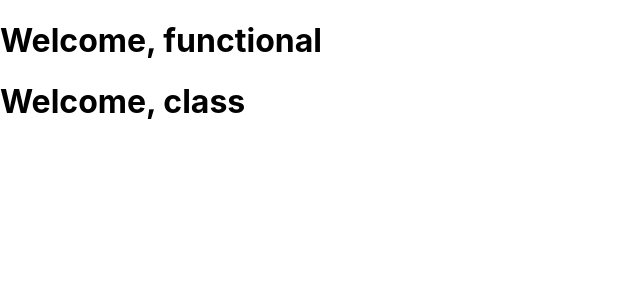
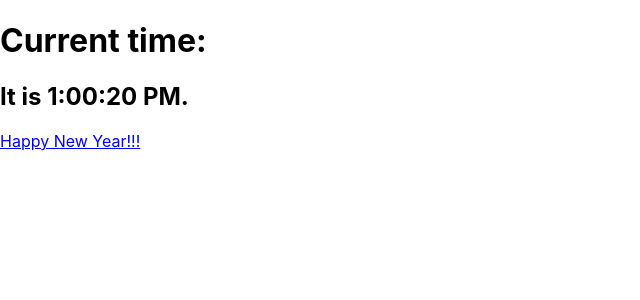
Before and after one commit to Yurk-do/first-react-app, a React (Create React App) app: page / in a window 1280 px wide. Shown: the top 300 px of the page, without its empty margins (0-640 px from the left). Built offline with nearby package versions, Linux system fonts and the light colour scheme.

Commit message:
state and class components, events

```diff
--- a/src/index.js
+++ b/src/index.js
@@ -4,6 +4,7 @@ import ReactDOM from "react-dom";
 import "./index.css";
 
 import App from "./App";
+import { computeHeadingLevel } from "@testing-library/react";
 
 // ReactDOM.render(
 //   <React.StrictMode>
@@ -131,28 +132,76 @@ import App from "./App";
 
 // Сomposition
 
-function WelcomePanelF(props) {
-  return <h1>Welcome, {props.name}</h1>;
-}
+// function WelcomePanelF(props) {
+//   return <h1>Welcome, {props.name}</h1>;
+// }
 
-class WelcomePanelC extends React.Component {
+// class WelcomePanelC extends React.Component {
+//   render() {
+//     return <h1> Welcome, {this.props.name}</h1>;
+//   }
+// }
+
+// const MainPanel = (props) => (
+//   <React.Fragment>
+//     <WelcomePanelF name={props.nameF} />
+//     <WelcomePanelC name={props.nameC} />
+//   </React.Fragment>
+// );
+
+// const ContentArea = (props) => (
+//   <MainPanel nameF={props.nameFunc} nameC={props.nameCl} />
+// );
+
+// ReactDOM.render(
+//   <ContentArea nameFunc={"functional"} nameCl={"class"} />,
+//   document.getElementById("root")
+// );
+
+// STATE and Class component
+
+const FormattedDate = ({ date }) => <h2>It is {date.toLocaleTimeString()}.</h2>;
+class Clock extends React.Component {
+  constructor(props) {
+    super(props);
+    this.state = { date: new Date() };
+    this.handleClick = this.handleClick.bind(this);
+  }
+
+  componentDidMount() {
+    this.timerId = setInterval(() => this.tick(), 1000);
+  }
+
+  componentWillUnmount() {
+    clearInterval(this.timerId);
+  }
+
+  tick() {
+    this.setState({ date: new Date() });
+  }
+
+  handleClick(e) {
+    e.preventDefault();
+    console.log(`Happy New Year!!! + ${this.timerId}`);
+  }
   render() {
-    return <h1> Welcome, {this.props.name}</h1>;
+    return (
+      <React.Fragment>
+        <h1>Current time:</h1>
+        <FormattedDate date={this.state.date} />
+        <a href="#" onClick={this.handleClick}>
+          Happy New Year!!!
+        </a>
+      </React.Fragment>
+    );
   }
 }
-
-const MainPanel = (props) => (
+const App1 = () => (
   <React.Fragment>
-    <WelcomePanelF name={props.nameF} />
-    <WelcomePanelC name={props.nameC} />
+    <Clock />
   </React.Fragment>
 );
 
-const ContentArea = (props) => (
-  <MainPanel nameF={props.nameFunc} nameC={props.nameCl} />
-);
+ReactDOM.render(<App1 />, document.getElementById("root"));
 
-ReactDOM.render(
-  <ContentArea nameFunc={"functional"} nameCl={"class"} />,
-  document.getElementById("root")
-);
+// const element = React.createElement("Clock", {}, "");
```
Also changed, not shown: 1 other file (tests, documents, lock files or other folders).
